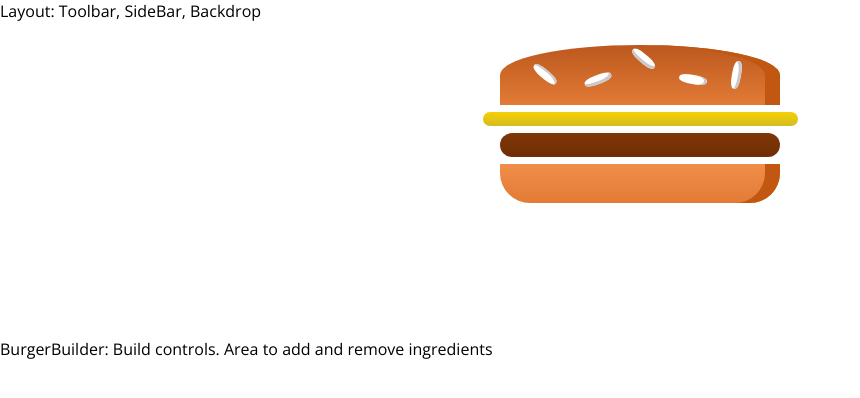
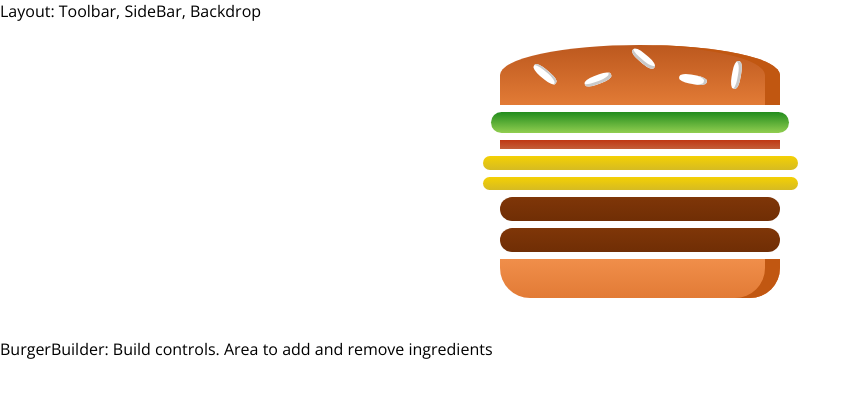
Before and after one commit to reymillenium/udemy_reactjs_burger_builder, a React (Create React App) app: page / in a window 1280 px wide. Shown: the top 398 px of the page, without its empty margins (0-860 px from the left). Built offline with nearby package versions, Linux system fonts and the light colour scheme.

Commit message:
Mod BurgerBuilder container, by defining the ingredients state and rendering the Burger and passing the ingredients as props. Mod the Burger componenent, by adding iteration over the props and dinamically rendering the provided ingredients inside the props

```diff
--- a/src/components/Burger/Burger.js
+++ b/src/components/Burger/Burger.js
@@ -4,13 +4,21 @@ import BurgerIngredient from "./BurgerIngredient/BurgerIngredient";
 import classes from './Burger.module.scss';
 
 const burger = (props) => {
+    const ingredients_array = Object.keys(props.ingredients)
+        .map(ingredient_key => {
+            return [...Array(props.ingredients[ingredient_key])].map((_, i) => {
+                return <BurgerIngredient key={ingredient_key + i} type={ingredient_key}/>
+            });
+        });
+
+    console.log(ingredients_array);
+    console.log(ingredients_array.flat(1));
     return (
         <div className={classes.Burger}>
             <BurgerIngredient type={'bread-top'}/>
-            <BurgerIngredient type={'cheese'}/>
-            <BurgerIngredient type={'meat'}/>
+            {/*{ingredients_array}*/}
+            {ingredients_array.flat(1)}
             <BurgerIngredient type={'bread-bottom'}/>
-
         </div>
     );
 };
--- a/src/containers/BurgerBuilder/BurgerBuilder.js
+++ b/src/containers/BurgerBuilder/BurgerBuilder.js
@@ -3,10 +3,26 @@ import Auxiliary from '../../hoc/Auxiliary';
 import Burger from '../../components/Burger/Burger.js';
 
 class BurgerBuilder extends Component {
+    // The usual way:
+    // constructor() {
+    //     super();
+    //     this.state = {}
+    // }
+
+    // More modern way to define the state on a class based container (stateful component):
+    state = {
+        ingredients: {
+            salad: 1,
+            bacon: 1,
+            cheese: 2,
+            meat: 2
+        }
+    }
+
     render() {
         return (
             <Auxiliary>
-                <Burger/>
+                <Burger ingredients={this.state.ingredients}/>
                 <div>BurgerBuilder: Build controls. Area to add and remove ingredients</div>
             </Auxiliary>
         );
```
